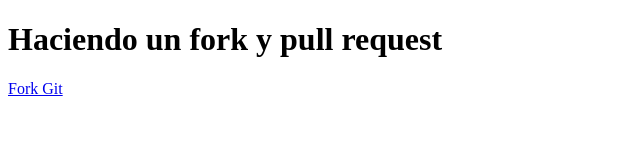
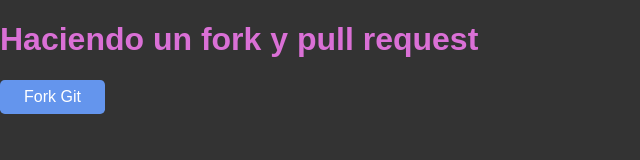
Before and after one commit to puriihuaman/holamundopullrequest, a plain HTML site: page index.html in a window 1280 px wide. Shown: the whole page, without its empty margins (0-640 px from the left). Drawn offline with Linux system fonts and the light colour scheme.

Commit message:
dando estilos a la pagina

```diff
--- /dev/null
+++ b/css/styles.css
@@ -0,0 +1,18 @@
+body {
+  margin: 0;
+  box-sizing: border-box;
+  background-color: #333;
+  color: orchid;
+  min-height: 100vh;
+  font-family: sans-serif;
+}
+
+a {
+  background-color: cornflowerblue;
+  display: inline-block;
+  padding: 0.5em 1.5em;
+  color: #fff;
+  text-align: center;
+  text-decoration: none;
+  border-radius: 0.3rem;
+}
--- a/index.html
+++ b/index.html
@@ -5,9 +5,9 @@
     <meta http-equiv="X-UA-Compatible" content="IE=edge" />
     <meta name="viewport" content="width=device-width, initial-scale=1.0" />
     <title>Curso de Git</title>
+    <link rel="stylesheet" href="css/styles.css" />
   </head>
   <body>
-
     <h1>Haciendo un fork y pull request</h1>
 
     <a href="./contacto.html" target="_blank">Fork Git</a>
```
